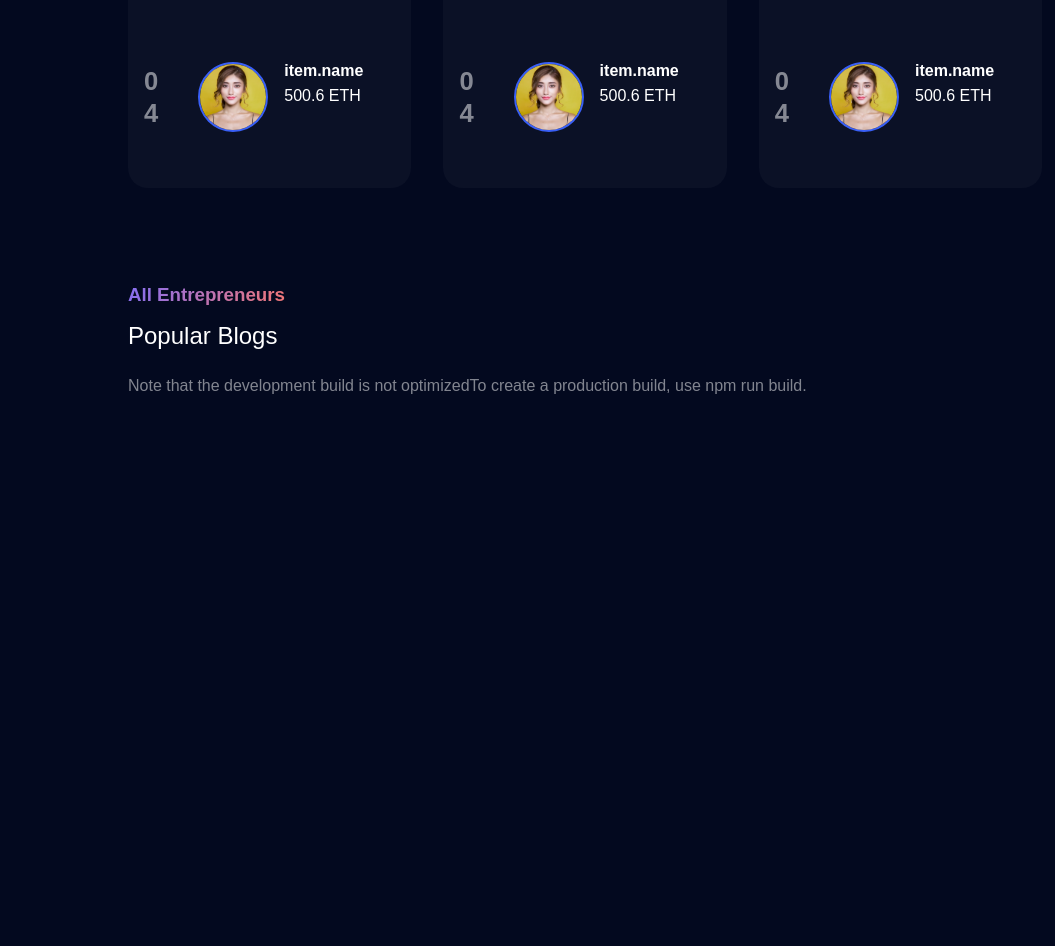
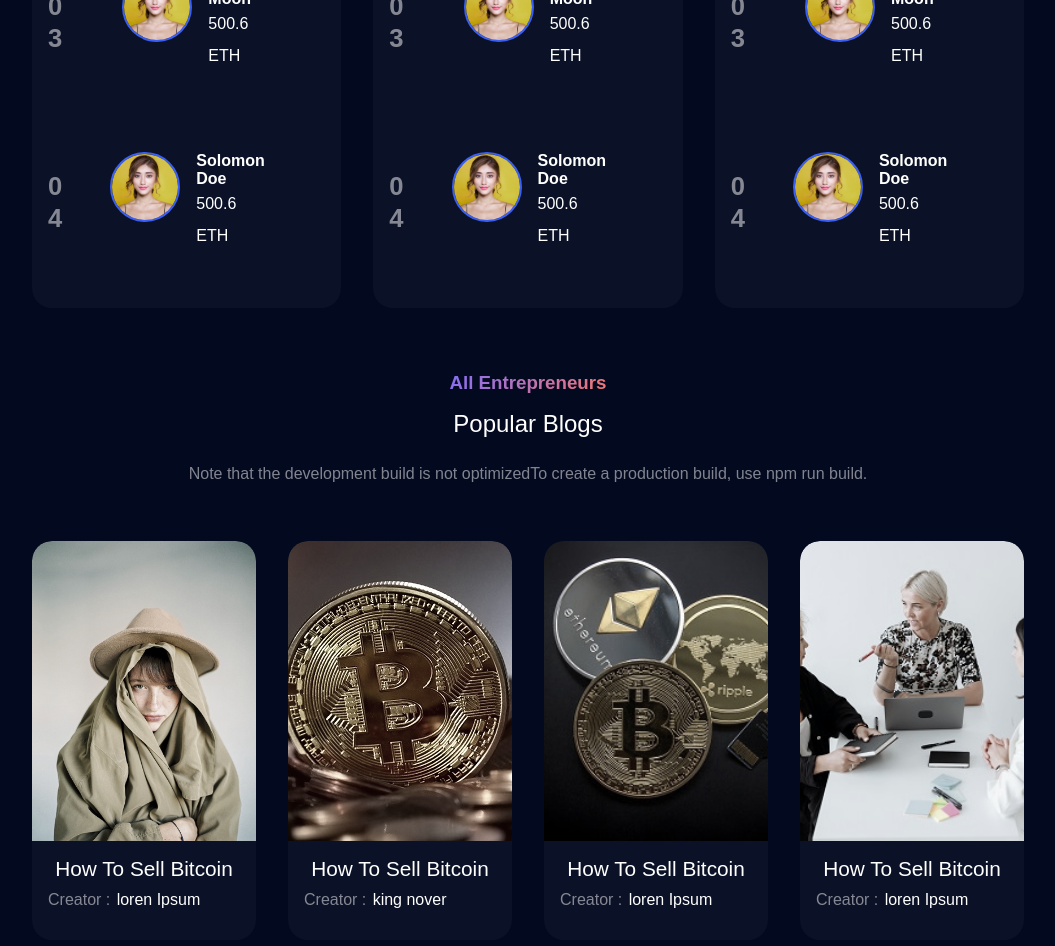
Before and after one commit to novertech411/crypyo-web, a React (Create React App) app: page / in a window 1280 px wide. Shown: the part 1460-2406 px from the top of the page, without its empty margins (112-1167 px from the left). Before the commit the page ends 2025 px from the top, so only its background shows below. Built offline with nearby package versions, Linux system fonts and the light colour scheme.

Commit message:
done with the top sales and trying to fix the blog area

```diff
--- a/src/Components/BlogsSection.js
+++ b/src/Components/BlogsSection.js
@@ -1,23 +1,95 @@
-import React from 'react'
-import styled from 'styled-components'
-import { SectionStyled } from '../Layout';
-import MainTitle from './MainTitle';
-
+import React from "react";
+import styled from "styled-components";
+import { SectionStyled } from "../Layout";
+import MainTitle from "./MainTitle";
+import blogs from "../blog";
 function BlogsSection() {
   return (
     <BlogsSectionStyled>
-        <SectionStyled>
-            <div className='title-con'>
-                <MainTitle title={'Popular Blogs'} subtitle={'Our Top Blogs'} para={'Note that the development build is not optimizedTo create a production build, use npm run build.'} />
+      <SectionStyled>
+        <div className="title-con">
+          <MainTitle
+            title={"Popular Blogs"}
+            subtitle={"Our Top Blogs"}
+            para={
+              "Note that the development build is not optimizedTo create a production build, use npm run build."
+            }
+          />
+ <div className="blogs">
+                    {
+                        blogs.map((blog) =>{
+                            return <div className="blog" key={blog.id}>
+                                <div className="image">
+                                    <img src={blog.image} alt="" />
+                                </div>
+                                <h6>{blog.title}</h6>
+                                <div className="user">
+                                    <p>Creator : </p>
+                                    <p>{blog.name}</p>
+                                </div>
+                            </div>
+                        })
+                    }
+                </div>
 
-
-            </div>
-        </SectionStyled>
+        </div>
+      </SectionStyled>
     </BlogsSectionStyled>
-  )
+  );
 }
 
 const BlogsSectionStyled = styled.div`
+.blogs{
+  display: grid;
+  grid-template-columns: repeat(4, 1fr);
+  grid-gap: 2rem;
+  padding-top: 2rem;
+  .blog{
+      background: rgba(255, 255, 255, 0.03);
+      border-radius: 20px;
+      .image{
+          height: 300px;
+          width: 100%;
+          overflow: hidden;
+          border-top-right-radius: 20px;
+          border-top-left-radius: 20px;
+          transition: all .4s ease-in-out;
+          img{
+              height: 100%;
+              width: 100%;
+              transition: all .4s ease-in-out;
+              object-fit: cover;
+              border-top-right-radius: 20px;
+              border-top-left-radius: 20px;
+              filter: grayscale(50%);
+              &:hover{
+                  transform: scale(1.2) rotate(10deg);
+                  filter: grayscale(0);
+              }
+          }
+      }
+
+      h6{
+          font-weight: 500;
+          font-size: 1.3rem;
+          padding-top: 1rem;
+          padding-left: 1rem;
+          padding-right: 1rem;
+      }
+      .user{
+          padding-top: .2rem;
+          padding-bottom: 1.5rem;
+          display: flex;
+          padding-left: 1rem;
+          padding-right: 1rem;
+          p:first-child{
+              padding-right: 0.4rem;
+              opacity: 0.5;
+          }
+      }
+  }
+}
+
 
 `;
-export default BlogsSection
+export default BlogsSection;
--- a/src/Components/SellerCard.js
+++ b/src/Components/SellerCard.js
@@ -14,7 +14,7 @@ function SellerCard() {
         <div className="profile">
             <img src={item.image} alt="" />
             <div className='text'>
-                <h4>item.name</h4>
+                <h4>{item.name}</h4>
                 <p>{item.currency}</p>
             </div>
         </div>
@@ -36,9 +36,9 @@ transition: all .4s ease-in-out;
 .SellerCard{
     display: flex;
     align-items: center;
-    padding: 1.5rem 1rem;
+    padding: 1.5rem 0rem;
     .number{
-        padding-right: 0.5rem;
+    padding: 0rem 1rem;
         font-size: 1.6rem;
         opacity: 0.5;
         p{
@@ -49,6 +49,7 @@ transition: all .4s ease-in-out;
 
     .profile{
         display: flex;
+        align-items:left;
 
         img{
             width: 70px;
--- a/src/GlobalStyle.js
+++ b/src/GlobalStyle.js
@@ -27,13 +27,14 @@ p{
 }
 
 .Before{
+    padding-left: 3rem;
    position: relative;
-   padding-left: 3rem;
    &::before{
        content: '';
        position: absolute;
        left:0;
        top: 50%;
+       transform: translateY(-50%);
        width: 35px;
        height:2px;
        background-color: #395FF6;
@@ -48,6 +49,13 @@ p{
        -webkit-background-clip: text;
 }
 
+.title-con{
+
+    width: 100%;
+    margin: 0 auto;
+    text-align: center;
+}
+
 `;
 
 export default GlobalStyles;
--- a/src/Layout.js
+++ b/src/Layout.js
@@ -1,11 +1,11 @@
 import styled from  "styled-components";
 
 const InnerLayout = styled.div`
-padding: 5rem 15rem;
+padding: 5rem 9rem;
 `;
 
 const SectionStyled = styled.section`
-padding: 4rem 0;
+padding: 2rem 0;
 `;
 
 export {InnerLayout, SectionStyled}
--- a/src/blog.js
+++ b/src/blog.js
@@ -1,7 +1,7 @@
 import person from './img/person.jpg';
-import bitcoin from './img/bitcon';
-import bitcoin2 from './img/bitcoin2';
-import bitcoin3 from './img/bitcoin3';
+import bitcoin from './img/bitcoin.jpg';
+import bitcoin2 from './img/bitcoin2.jpg';
+import bitcoin3 from './img/bitcoin3.jpg';
 
 
 const blogs = [
@@ -14,7 +14,7 @@ const blogs = [
 },
 {
     id: 2,
-    name: '',
+    name: 'king nover',
     image: bitcoin,
     title: 'How To Sell Bitcoin'
 },
```
